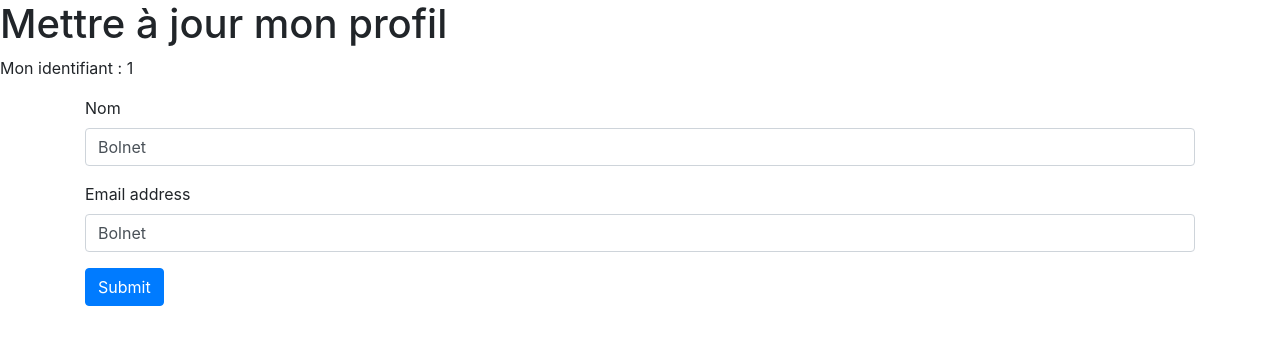
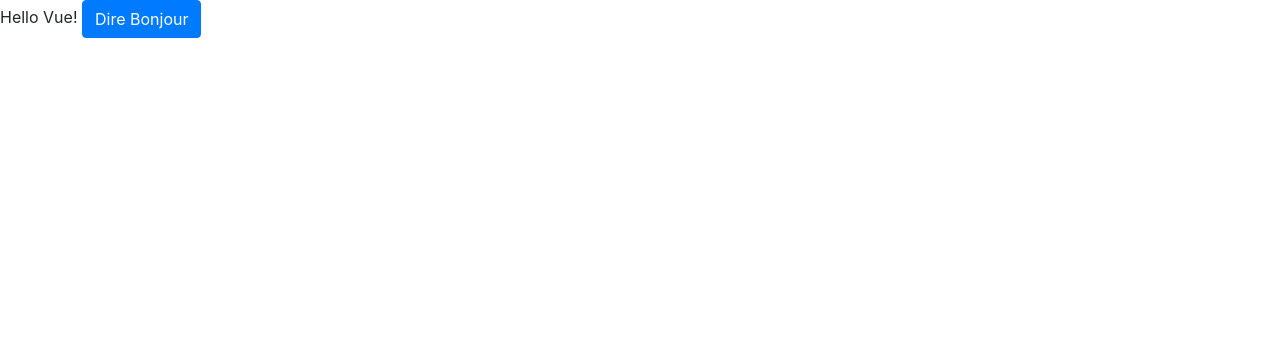
Before and after one commit to komi24/pythonOrsys0419, a Flask app: page /update/1 in a window 1280 px wide. Shown: the top 345 px of the page. Run offline with Flask 2, Linux system fonts and the light colour scheme; data comes from the database, SQL or seed files in the repository; both versions use the stored data as it was after the commit; some libraries are stand-ins or nearby versions.

```diff
--- a/app.py
+++ b/app.py
@@ -1,9 +1,9 @@
 # -*- coding: utf-8 -*-
 
-from flask import Flask, render_template, request
+from flask import Flask, render_template, request, redirect
 from models import db
 from models.users import User
-
+import os
 
 app = Flask(__name__)
 app.config["SQLALCHEMY_DATABASE_URI"] = "sqlite:///ge.sqlite3"
@@ -39,7 +39,12 @@ def update(id):
                 "update.html",
                 user=user)
 
-
+    User.query.filter(User.id == id).update({
+            "nom": request.form.get("nom"),
+            "email": request.form.get("email")
+            })
+    db.session.commit()
+    return redirect("/")
 
 @app.route('/mon_form', methods=["POST"])
 def form():
--- a/templates/index.html
+++ b/templates/index.html
@@ -15,7 +15,8 @@
   {% for pers in liste %}
       <li>
           {{pers.nom}} -- {{pers.email}}
-          <a href="/profile/{{pers.id}}">voir profil</a>
+          <a class="btn btn-primary" href="/profile/{{pers.id}}">voir profil</a>
+          <a class="btn btn-warning" href="/update/{{pers.id}}">modifier</a>
       </li>
   {% endfor %}
   </ul>
--- a/templates/update.html
+++ b/templates/update.html
@@ -3,13 +3,42 @@
 <head>
   <meta charset="utf-8">
   <title>Titre de la page</title>
-  <link rel="stylesheet" href="https://stackpath.bootstrapcdn.com/bootstrap/4.3.1/css/bootstrap.min.css" integrity="sha384-ggOyR0iXCbMQv3Xipma34MD+dH/1fQ784/j6cY/iJTQUOhcWr7x9JvoRxT2MZw1T" crossorigin="anonymous">
-  <link rel="stylesheet" href="style.css">
-  <script src="script.js"></script>
+  <link rel="stylesheet" href="https://stackpath.bootstrapcdn.com/bootstrap/4.3.1/css/bootstrap.min.css" integrity="sha384-ggOyR0iXCbMQv3Xipma34MD+dH/1fQ784/j6cY/iJTQUOhcWr7x9JvoRxT2MZw1T" crossorigin="anonymous"/>
+  <script src="https://cdn.jsdelivr.net/npm/vue/dist/vue.js"></script>
+
 </head>
 <body>
+
+    <div id="app">
+    {% raw %}
+
+        {{ message }}
+        <button class="btn btn-primary" @click="dire_bonjour()">Dire Bonjour</button>
+
+    {% endraw %}
+    </div>
+
+    <script>
+        var app = new Vue({
+          el: '#app',
+          data: {
+            message: 'Hello Vue!',
+          },
+          methods : {
+              dire_bonjour(){
+                  window.alert("Dire bonjour")
+              }
+          },
+          mounted() {
+          console.log("hello", this.message)
+          }
+        })
+    </script>
+
+
+  <!--
   <h1>Mettre à jour mon profil</h1>
-  <!-- -->
+
   <p>Mon identifiant : {{user.id}}</p>
 
   <form class="container" action="/update/{{user.id}}" method="POST">
@@ -34,5 +63,6 @@
 
       <button type="submit" class="btn btn-primary">Submit</button>
     </form>
+    -->
 </body>
 </html>
```
Also changed, not shown: ge.sqlite3, 1 other file.
